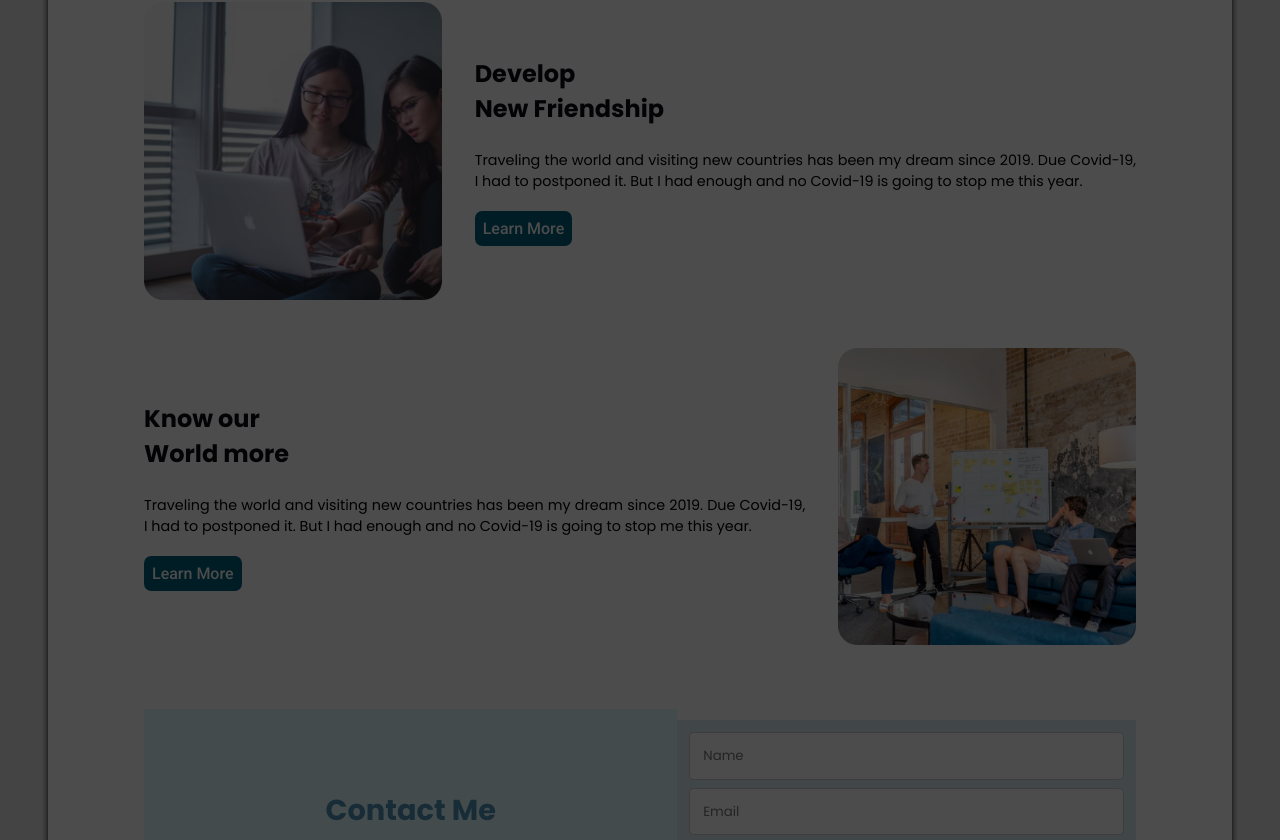
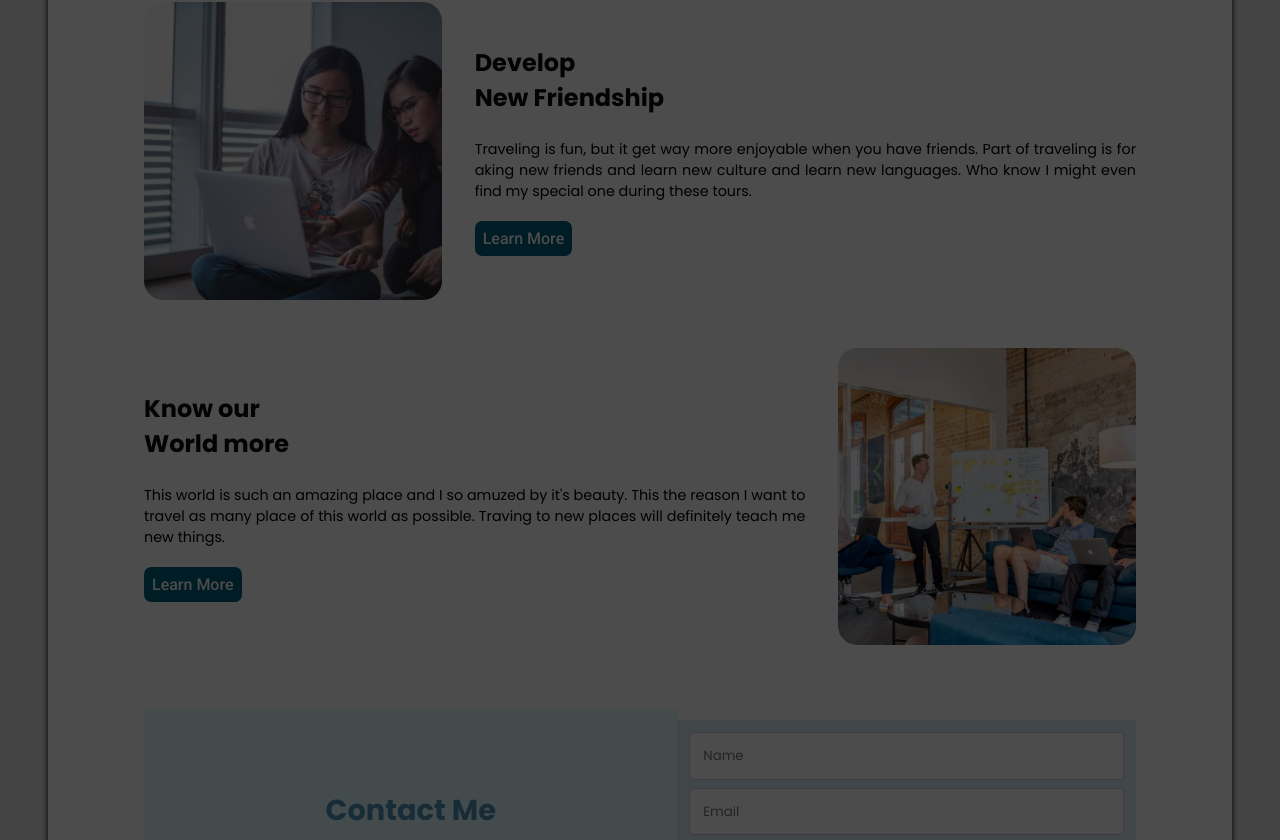
Before and after one commit to madc0de/world-tour, a plain HTML site: page index.html in a window 1280 px wide. Shown: the part 1090-1930 px from the top of the page. Drawn offline with Linux system fonts and the light colour scheme.

Commit message:
Final Update Hopefully

```diff
--- a/assets/css/style.css
+++ b/assets/css/style.css
@@ -142,6 +142,7 @@ footer {
   color: var(--color-light);
   background: var(--color-primary);
   font-size: var(--button-font-size);
+  cursor: pointer;
 }
 
 .hero-img {
@@ -260,6 +261,7 @@ footer {
   width: 32px;
   height: 32px;
   margin: 1rem;
+  cursor: pointer;
 }
 
 .contact-form {
@@ -324,6 +326,7 @@ footer {
 
 .close-popup:checked ~ .popup {
   opacity: 0;
+  display: none;
 }
 
 .modal-message {
@@ -335,7 +338,7 @@ footer {
   padding: 4rem;
 }
 
-.modal-message p {
+.modal-message > p {
   padding: 3rem;
   font-size: 1.2rem;
   font-family: var(--body-font);
--- a/index.html
+++ b/index.html
@@ -131,10 +131,9 @@
                         Develop <span>New Friendship</span>
                     </h3>
                     <p class="hero-description text-justify">
-                        Traveling the world and visiting new countries has
-                        been my dream since 2019. Due Covid-19, I had to
-                        postponed it. But I had enough and no Covid-19 is
-                        going to stop me this year.
+                        Traveling is fun, but it get way more enjoyable when you have friends. Part of traveling is for
+                        aking new friends and learn new culture and learn new languages. Who know I might even find my
+                        special one during these tours.
                     </p>
                     <a href="#learn-more" class="btn">Learn More</a>
                 </div>
@@ -150,10 +149,9 @@
                         Know our <span>World more</span>
                     </h3>
                     <p class="hero-description text-justify">
-                        Traveling the world and visiting new countries has
-                        been my dream since 2019. Due Covid-19, I had to
-                        postponed it. But I had enough and no Covid-19 is
-                        going to stop me this year.
+                        This world is such an amazing place and I so amuzed by it's beauty. This the reason I want to
+                        travel as many place of this world as possible. Traving to new places will definitely teach me
+                        new things.
                     </p>
                     <a href="#learn-more" class="btn">Learn More</a>
                 </div>
```
